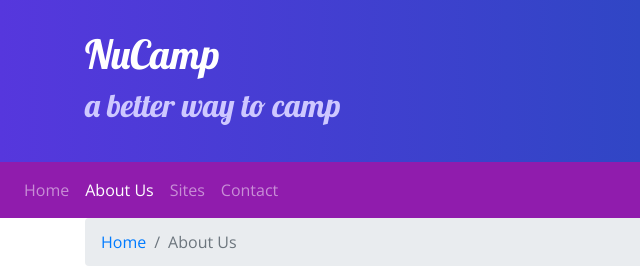
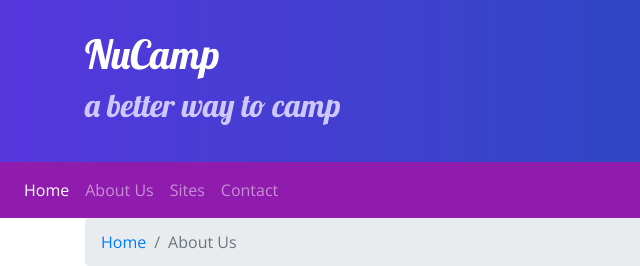
Before and after one commit to KC-Scout/bootstrap_setup, a website: page aboutus.html in a window 1280 px wide. Shown: the top 266 px of the page, 0-640 px from the left. Drawn offline with nearby package versions, Linux system fonts and the light colour scheme.

Commit message:
Corrected Navbar and Breadcrumb Exercise

```diff
--- a/aboutus.html
+++ b/aboutus.html
@@ -29,17 +29,16 @@
         </div>
     </header>
     <nav class="navbar navbar-expand-sm navbar-dark sticky-top">
-        <div>
         <button class="navbar-toggler ml-auto" type="button" data-toggle="collapse" data-target="#nucampNavbar">
             <span class="navbar-toggler-icon"></span>
         </button>
         <div class="collapse navbar-collapse" id="nucampNavbar">
             <ul class="navbar-nav">
+                <li class="nav-item active">
+                    <a class="nav-link" href="#">Home</a>
+                </li>
                 <li class="nav-item">
-                        <a class="nav-link" href="/index.html">Home</a>
-                    </li>
-                    <li class="nav-item active">
-                        <a class="nav-link" href="">About Us</a>
+                    <a class="nav-link" href="/aboutus.html">About Us</a>
                 </li>
                 <li class="nav-item">
                     <a class="nav-link" href="/sites.html">Sites</a>
@@ -48,7 +47,6 @@
                     <a class="nav-link" href="/contact.html">Contact</a>
                 </li>
             </ul>
-            </div>
         </div>
     </nav>
     </div>
```
Also changed, not shown: index.html (+0 -2 lines). Lines whose indentation alone changed are shown as unchanged.
